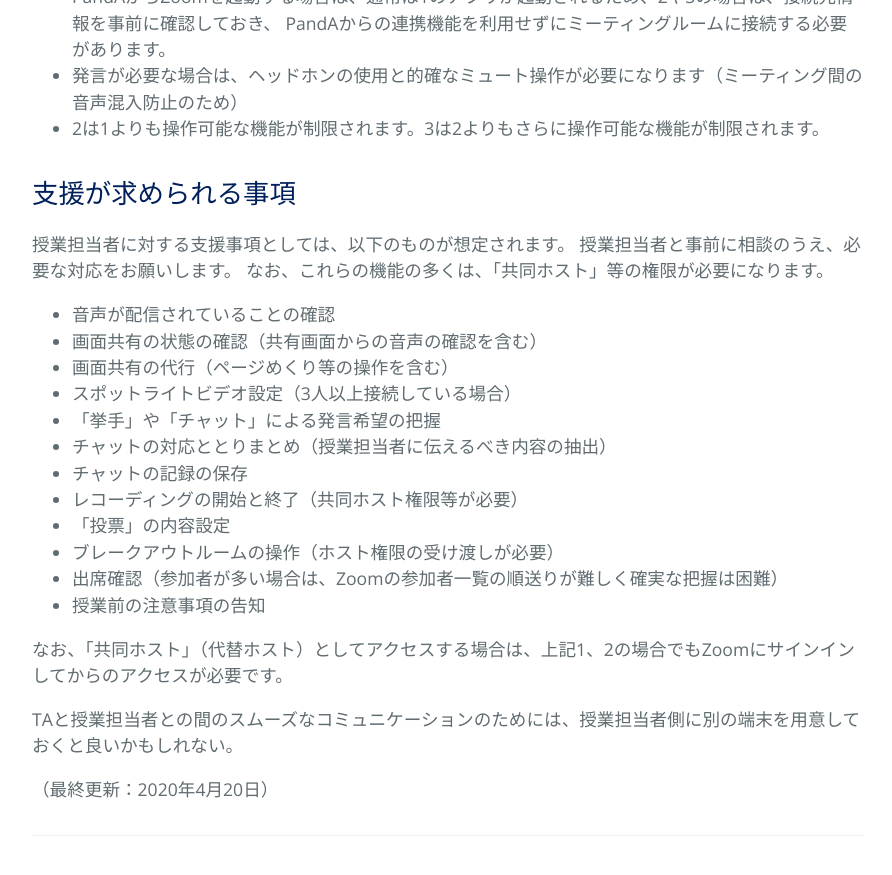
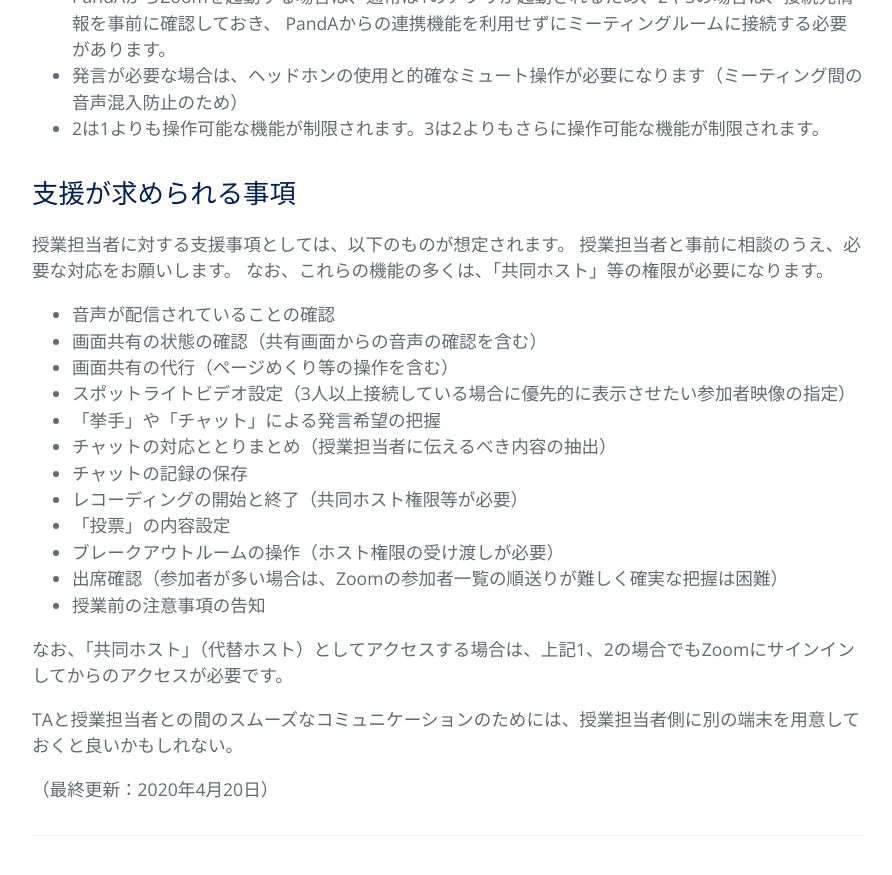
Before and after one commit to kyoto-u/online-edu, a Jekyll site: the page built from zoom-live-support.md, in a window 1280 px wide and 900 px high, scrolled down 1530 px. Shown: the top 875 px of the window, without its empty margins (192-1084 px from the left). Built offline with Jekyll 4.4.1, drawn with Linux system fonts in a browser that asks for light colours; our own code applies the rules of GitHub Pages for plain Markdown files.

Commit message:
Update zoom-live-support.md

```diff
--- a/zoom-live-support.md
+++ b/zoom-live-support.md
@@ -51,7 +51,7 @@ Zoomでは、ミーティングルームに参加する方法として、Windows
 - 音声が配信されていることの確認
 - 画面共有の状態の確認（共有画面からの音声の確認を含む）
 - 画面共有の代行（ページめくり等の操作を含む）
-- スポットライトビデオ設定（3人以上接続している場合）
+- スポットライトビデオ設定（3人以上接続している場合に優先的に表示させたい参加者映像の指定）
 - 「挙手」や「チャット」による発言希望の把握
 - チャットの対応ととりまとめ（授業担当者に伝えるべき内容の抽出）
 - チャットの記録の保存
```
